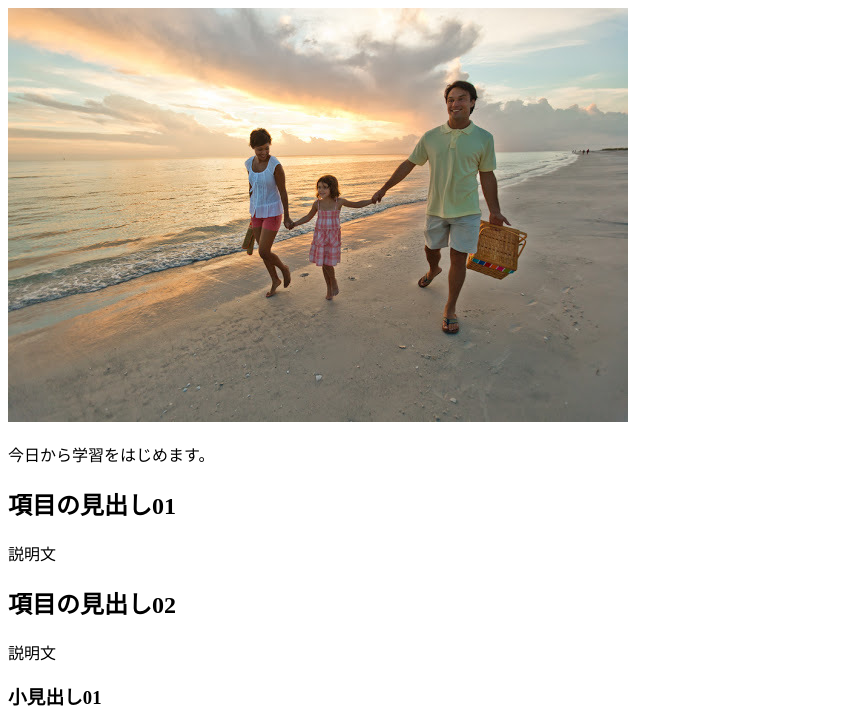
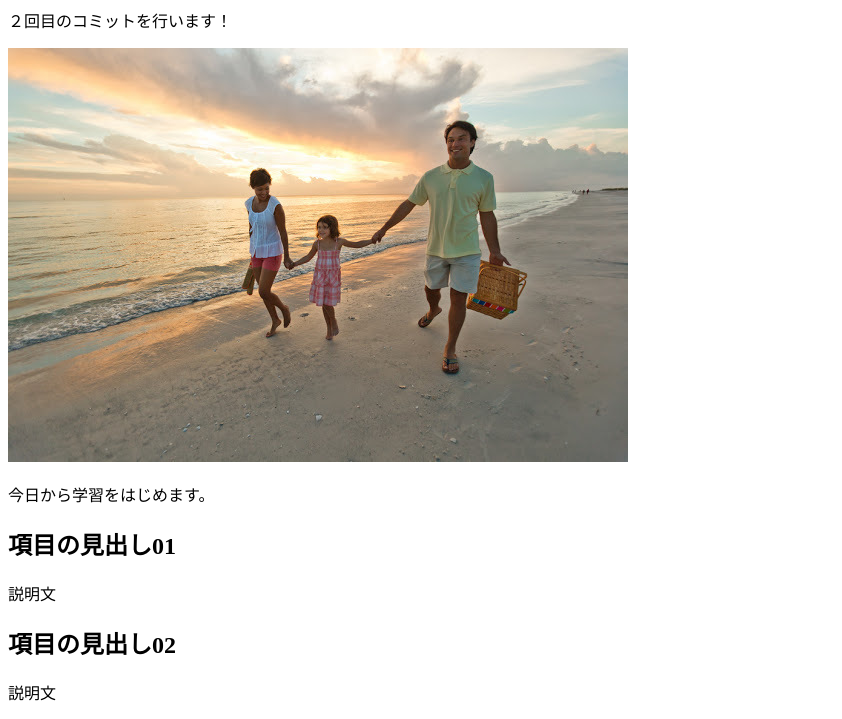
Before and after one commit to ainakamura1106/lesson01_test, a plain HTML site: page index.html in a window 1280 px wide. Shown: the part 81-800 px from the top of the page, without its empty margins (0-842 px from the left). Drawn offline with Linux system fonts and the light colour scheme.

Commit message:
２回目のコミットです〜。

```diff
--- a/index.html
+++ b/index.html
@@ -7,6 +7,7 @@
 </head>
 <body>
     <h1>初めてのWEBサイト制作　Gitの学習をはじめました！</h1>
+    <p>２回目のコミットを行います！</p>
     <p><img src="abc.jpg" alt=""></p>
 
 
```
